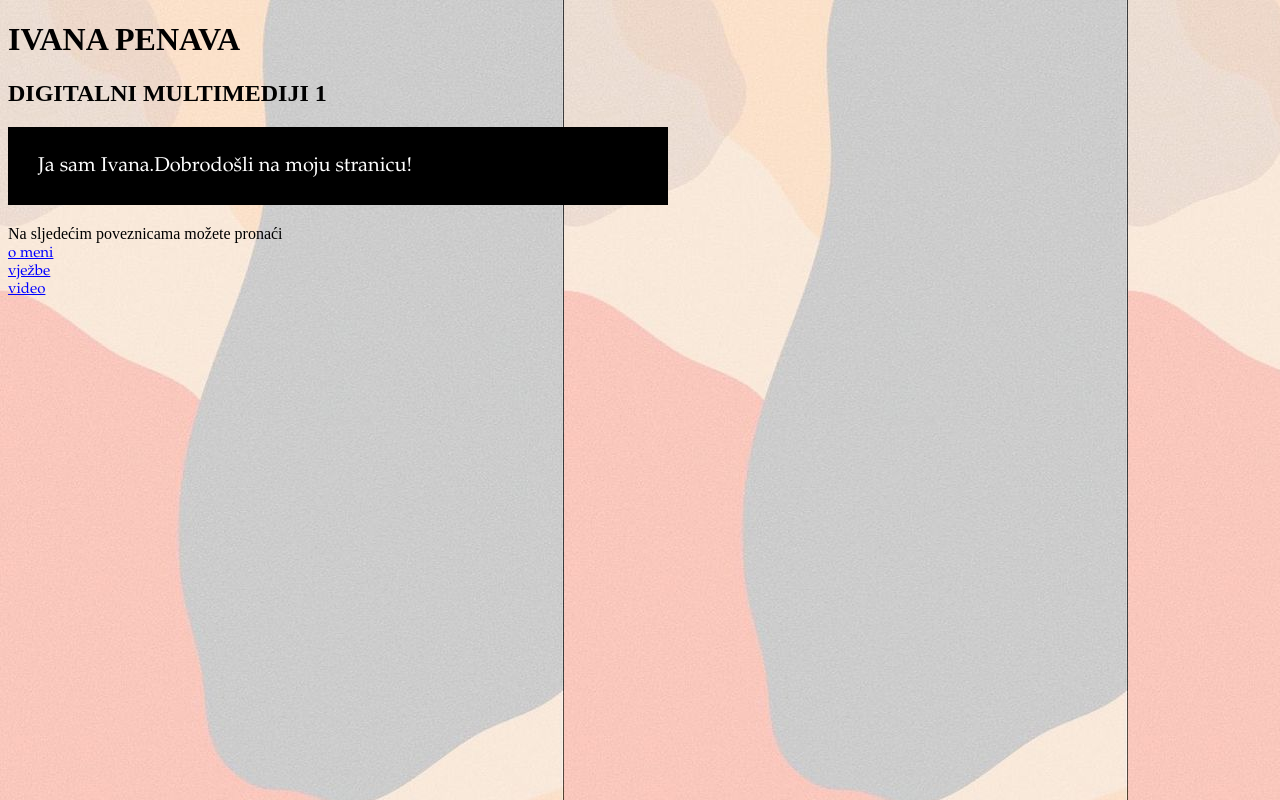
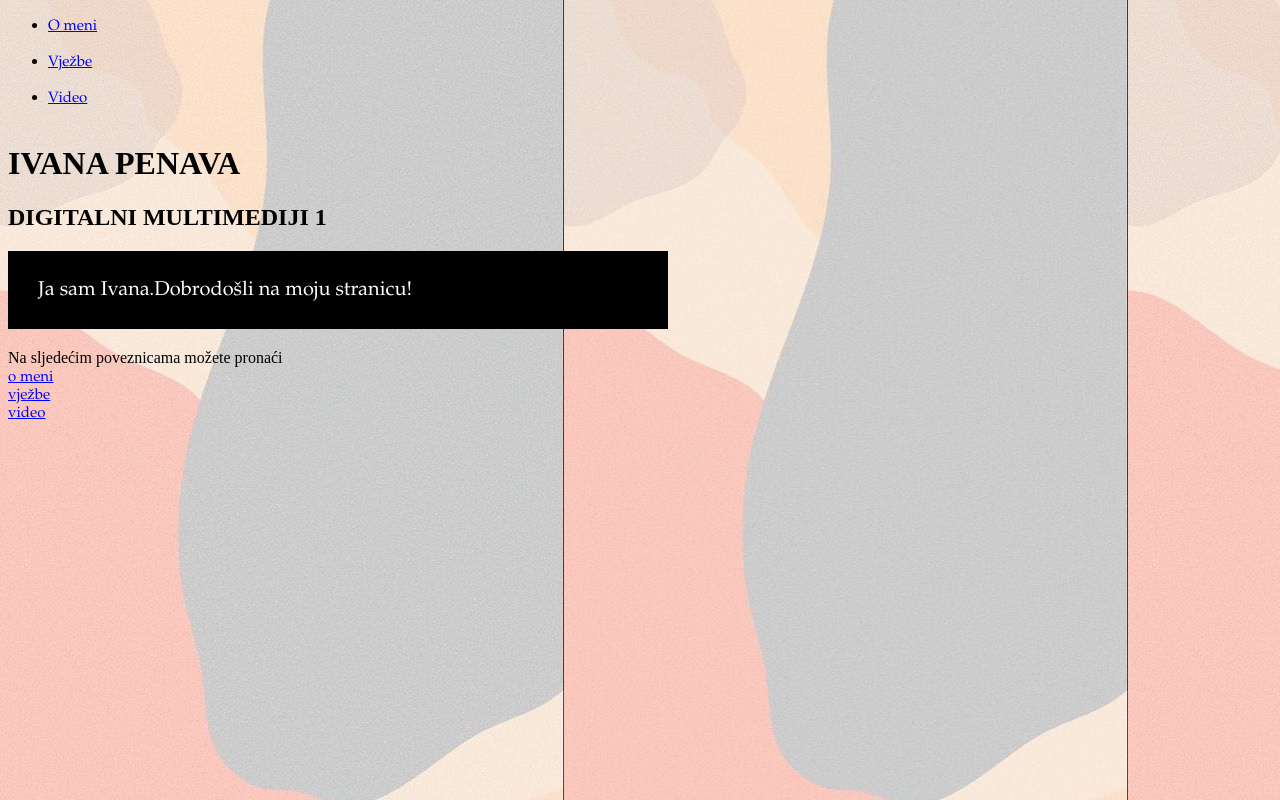
Before and after one commit to iivanaa19/projektni, a plain HTML site: page index.html in a window 1280 px wide. Drawn offline with Linux system fonts and the light colour scheme.

Commit message:
Update index.html

```diff
--- a/index.html
+++ b/index.html
@@ -7,6 +7,12 @@
 </head>
 
 <body>
+	<ul>
+		<li><a href="o_meni.html">O meni</a></li><br>
+		<li><a href="vježbe.html">Vježbe</a></li><br>
+		<li><a href="video.html">Video</a></li><br>
+		</ul>
+
 	<h1>IVANA PENAVA</h1>
 	<h2>DIGITALNI MULTIMEDIJI 1</h2>
 	<p>Ja sam Ivana.Dobrodošli na moju stranicu!</p>
```
